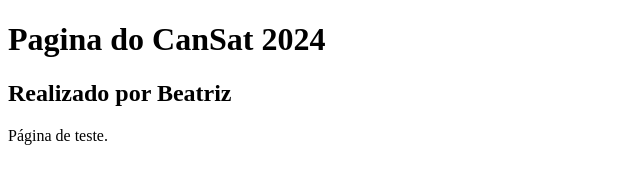
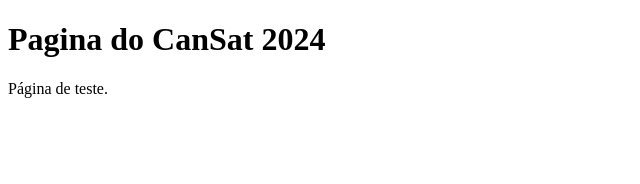
Before and after one commit to rui-mineiro/CanSat2024, a plain HTML site: page index.html in a window 1280 px wide. Shown: the whole page, without its empty margins (0-640 px from the left). Drawn offline with Linux system fonts and the light colour scheme.

Commit message:
Update index.html

```diff
--- a/index.html
+++ b/index.html
@@ -6,7 +6,6 @@
 <body>
 
 <h1>Pagina do CanSat 2024</h1>
-<h2>Realizado por Beatriz</h2>
 <p>Página de teste.</p>
 
 </body>
```
